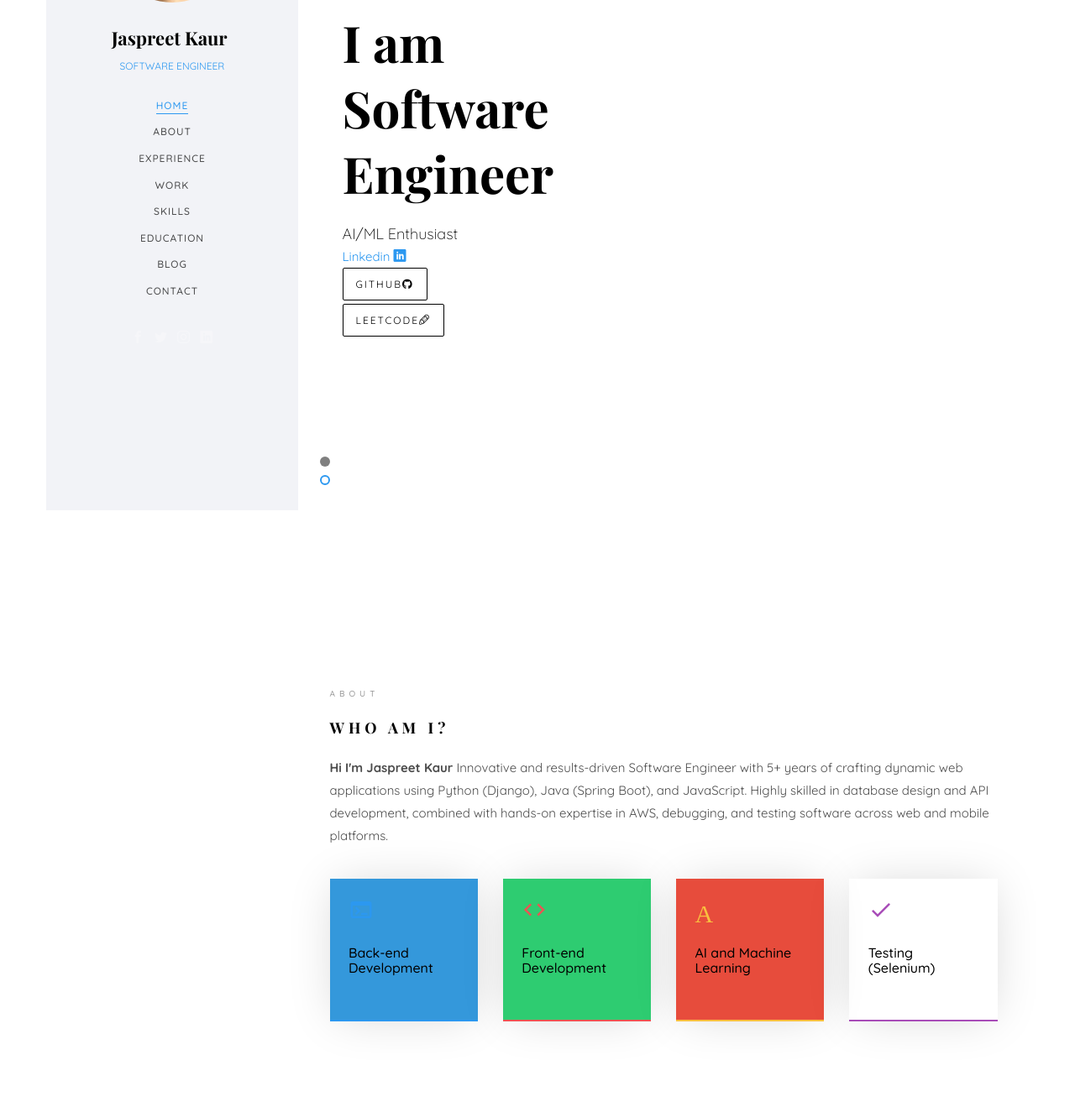
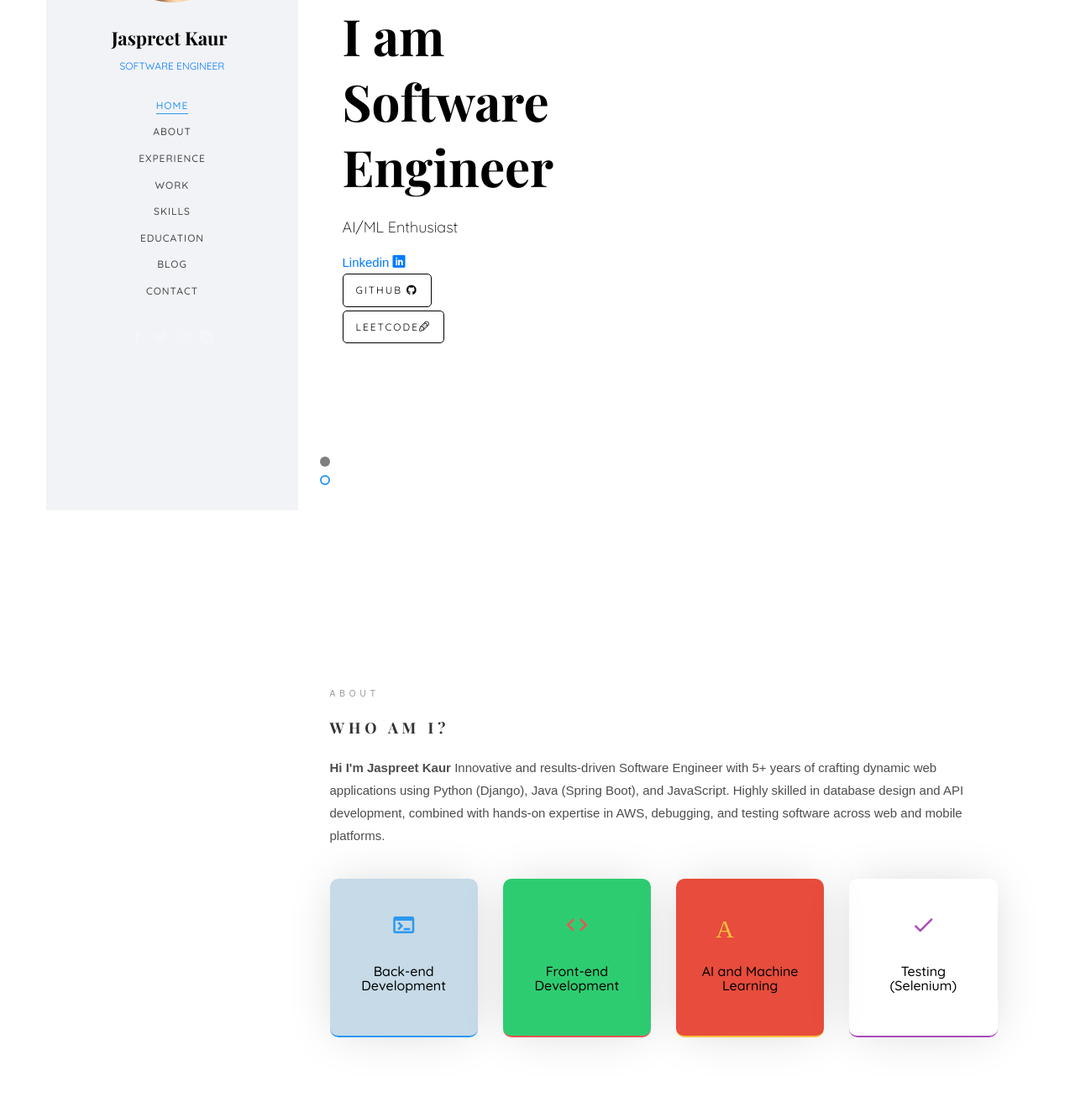
Before and after one commit to JaspreetKaur0410/portfolio, a plain HTML site: page index.html in a window 1280 px wide. Shown: the part 192-1511 px from the top of the page at 84% size. Drawn offline with nearby package versions, Linux system fonts and the light colour scheme; files whose address does not match are found by name; a web font is replaced by a local one.

Commit message:
Update style.css

```diff
--- a/css/style.css
+++ b/css/style.css
@@ -29,7 +29,8 @@ a {
   a:hover, a:active, a:focus {
     color: #2c98f0;
     outline: none;
-    text-decoration: none !important; }
+    text-decoration: none !important;
+  }
 
 p {
   margin-bottom: 1.5em; }
@@ -250,6 +251,7 @@ figure {
         background-position: bottom center;
         min-height: 400px;
         position: relative; }
+
     #colorlib-hero .flexslider .flex-control-nav {
       bottom: 20px;
       z-index: 1000;
@@ -294,7 +296,8 @@ figure {
           margin: 0;
           padding: 0;
           color: black;
-          font-family: "Playfair Display", Georgia, serif; }
+          font-family: "Playfair Display", Georgia, serif;
+        }
         #colorlib-hero .flexslider .slider-text > .slider-text-inner h1 {
           margin-bottom: 20px;
           font-size: 60px;
@@ -306,7 +309,7 @@ figure {
         #colorlib-hero .flexslider .slider-text > .slider-text-inner h2 {
           font-size: 18px;
           line-height: 1.5;
-          margin-bottom: 0px;
+          margin-bottom: 15px;
           font-weight: 300;
           font-family: "Quicksand", Arial, sans-serif; }
           #colorlib-hero .flexslider .slider-text > .slider-text-inner h2 a {
@@ -435,7 +438,9 @@ body.offcanvas {
   font-size: 18px;
   text-transform: uppercase;
   letter-spacing: 5px;
-  font-weight: 500; }
+  font-weight: 500;
+}
+
 
 .hire {
   padding: 2em;
@@ -1613,7 +1618,7 @@ body.offcanvas {
 }
 
 .color-1 {
-    background: #3498db;
+    background: #c6dae7;
 }
 
 .color-2 {
@@ -1649,3 +1654,81 @@ body.offcanvas {
     font-size: 14px;
     color: #666;
 }
+
+/* */
+/* General link styling */
+a {
+  text-decoration: none;
+  color: #007BFF; /* Default link color */
+  transition: color 0.3s ease, background-color 0.3s ease; /* Smooth transitions */
+}
+
+a:hover {
+  color: #FF5733; /* Hover color for links */
+}
+
+/* Button-specific styling */
+.btn {
+  display: inline-block;
+  padding: 10px 20px;
+  font-size: 16px;
+  font-weight: bold;
+  text-align: center;
+  border-radius: 5px;
+  text-decoration: none;
+  background-color: #007BFF; /* Default button background */
+  color: #ffffff; /* Default button text color */
+  transition: background-color 0.3s ease, color 0.3s ease; /* Smooth transitions */
+}
+
+.btn:hover {
+  background-color: #FF5733; /* Hover background color for buttons */
+  color: #ffffff; /* Text color stays white on hover */
+}
+
+/* Icon styling */
+.icon-download4,
+.fab {
+  margin-left: 5px; /* Add spacing after text */
+}
+
+/* Section-specific styling */
+#colorlib-main {
+  font-family: 'Arial', sans-serif;
+}
+
+h1, h2 {
+  font-weight: bold;
+  color: #333333; /* Header text color */
+}
+
+h1:hover, h2:hover {
+  color: #FF5733; /* Change header text color on hover */
+}
+
+/* Service icons styling */
+.services {
+  padding: 20px;
+  border-radius: 10px;
+  text-align: center;
+  transition: transform 0.3s ease, background-color 0.3s ease; /* Smooth hover animation */
+}
+
+.services:hover {
+  transform: scale(1.05); /* Slightly enlarge on hover */
+  background-color: #f8f9fa; /* Light background on hover */
+}
+
+.services .icon2 {
+  font-size: 40px;
+  margin-bottom: 10px;
+  color: #007BFF; /* Default icon color */
+}
+
+.services:hover .icon2 {
+  color: #FF5733; /* Icon color changes on hover */
+}
+
+#colorlib-hero .flexslider .slider-text > .slider-text-inner .btn.btn-learn:hover{
+  background-color: #333;
+}
```
